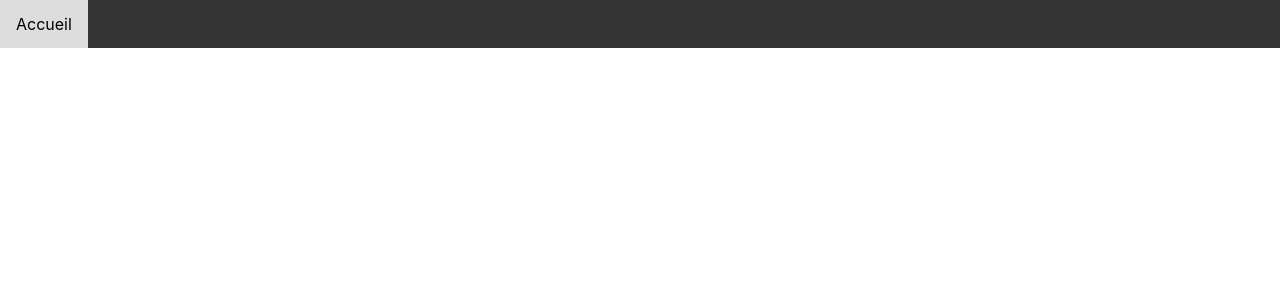
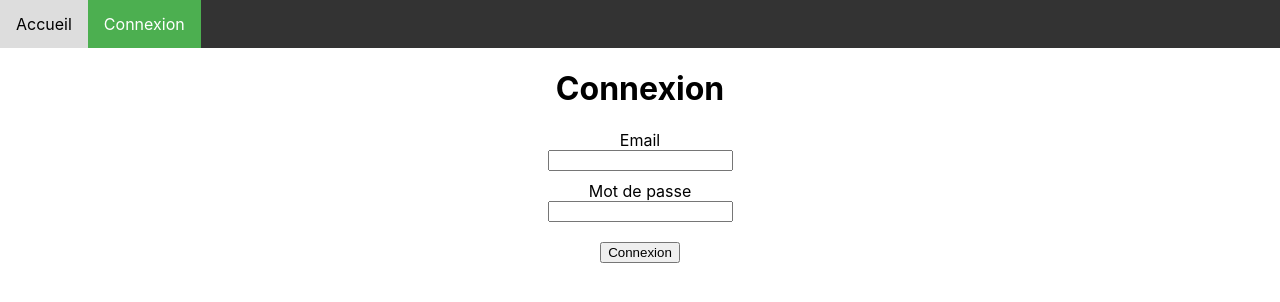
Before and after one commit to univ-smb-m1-isc-2023/lgbd-web, a React (Create React App) app: page /login in a window 1280 px wide. Before the commit this address had no page. Shown: the top 302 px of the page. Built offline with nearby package versions, Linux system fonts and the light colour scheme.

Commit message:
page de login

```diff
--- a/src/App.js
+++ b/src/App.js
@@ -1,6 +1,7 @@
 import logo from './logo.svg';
 import './App.css';
 import Home from './pages/home';
+import Login from './pages/login';
 import './styles/main.css';
 import {Routes, Route} from 'react-router-dom';
 import {Link, useLocation} from 'react-router-dom';
@@ -12,9 +13,11 @@ function App() {
     <div className="App">
       <div className='topnav'>
         <Link to='/' className={(location.pathname == '/')? "active" : ""}>Accueil</Link>
+        <Link to='/login' className={(location.pathname == '/login')? "active" : ""}>Connexion</Link>
       </div>
       <Routes>
         <Route path='/' element={<Home/>} />
+        <Route path='/login' element={<Login/>}/>
       </Routes>
     </div>
   );
--- /dev/null
+++ b/src/pages/login/index.jsx
@@ -0,0 +1,20 @@
+import {useState} from 'react';
+
+function Login(){
+    return (
+        <>
+            <div className="login">
+                <h1>Connexion</h1>
+                <form className="loginForm">
+                    <label htmlFor="email">Email</label>
+                    <input type="email" id="email" name="email" required/>
+                    <label htmlFor="password">Mot de passe</label>
+                    <input type="password" id="password" name="password" required/>
+                    <button type="submit">Connexion</button>
+                </form>
+            </div>
+        </>
+
+    )
+}
+export default Login;
--- a/src/styles/main.css
+++ b/src/styles/main.css
@@ -21,3 +21,17 @@
     background-color: #4CAF50;
     color: white;
 }
+
+.loginForm{
+    display:flex;
+    flex-direction: column;
+    align-items: center;
+}
+
+.loginForm input{
+    margin-bottom: 10px;
+}
+
+.loginForm button{
+    margin-top: 10px;
+}
```
